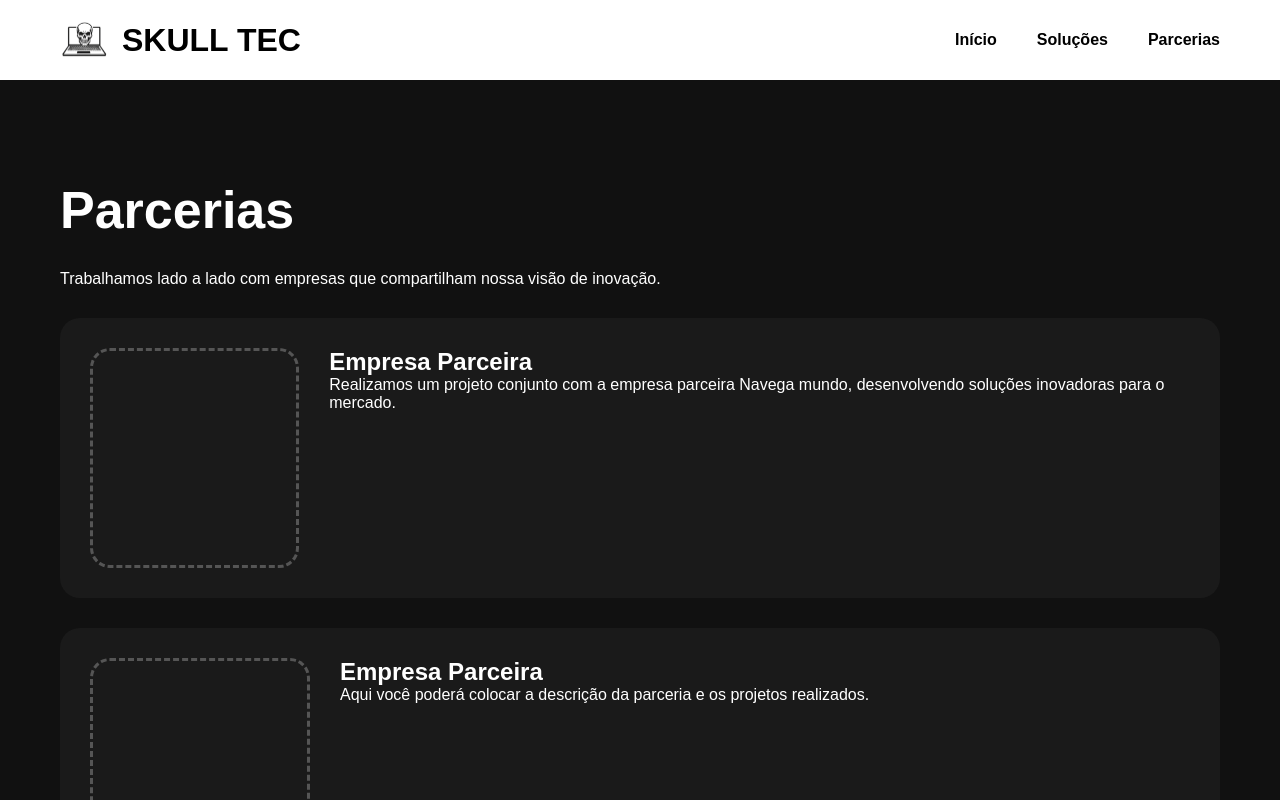
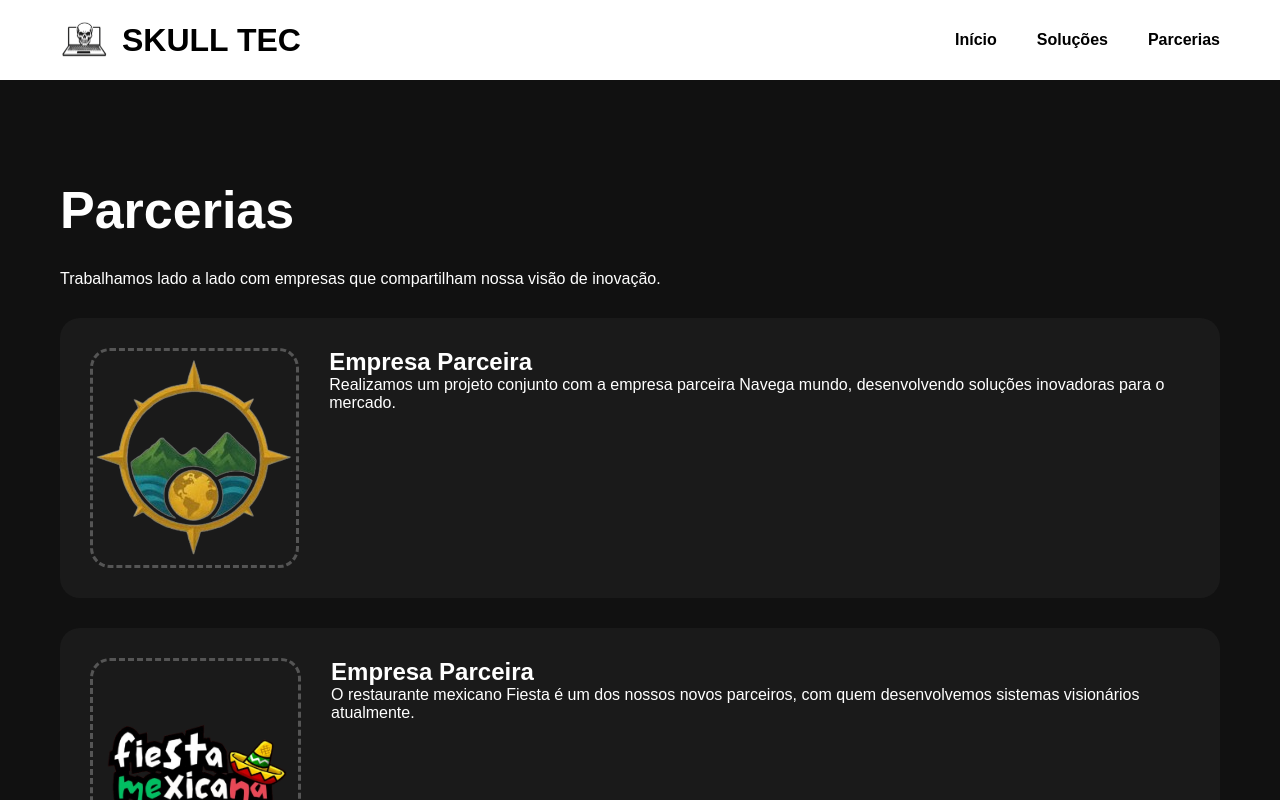
Before and after one commit to loopesdavid/projetoSkulltec, a React (Vite) app: page /parcerias in a window 1280 px wide. Shown: the top 800 px of the page. Built offline with nearby package versions, Linux system fonts and the light colour scheme.

Commit message:
Atualizando a página de Parceiros

```diff
--- a/src/index.css
+++ b/src/index.css
@@ -315,6 +315,20 @@ body {
 
   border-radius: 20px;
   border: 3px dashed #555;
+  display: flex;
+  align-items: center;
+  justify-content: center;
+  overflow: hidden;
+  background: transparent;
+}
+
+.partner-image img.partner-logo {
+  max-width: 100%;
+  max-height: 100%;
+  width: auto;
+  height: auto;
+  object-fit: contain;
+  display: block;
 }
 
 .nav-links a {
--- a/src/pages/Partners.jsx
+++ b/src/pages/Partners.jsx
@@ -1,3 +1,6 @@
+import navegalogo from '../assets/navegalogo.png'
+import fiestalogo from '../assets/fiestalogo.png'
+
 function Partners() {
   return (
     <section className="page-container">
@@ -12,7 +15,7 @@ function Partners() {
       <div className="partner-card">
 
         <div className="partner-image">
-          {/* IMAGEM DA EMPRESA PARCEIRA */}
+          <img src={navegalogo} alt="Navega logo" className="partner-logo"  />
         </div>
 
         <div>
@@ -29,15 +32,15 @@ function Partners() {
       <div className="partner-card">
 
         <div className="partner-image">
-          {/* IMAGEM DA EMPRESA PARCEIRA */}
+          <img src={fiestalogo} alt="Fiesta logo" className="partner-logo" />
         </div>
 
         <div>
           <h2>Empresa Parceira</h2>
 
           <p>
-            Aqui você poderá colocar a descrição
-            da parceria e os projetos realizados.
+            O restaurante mexicano Fiesta é um dos nossos novos parceiros,
+            com quem desenvolvemos sistemas visionários atualmente.
           </p>
         </div>
 
```
Also changed, not shown: src/assets/fiestalogo.png (added).
